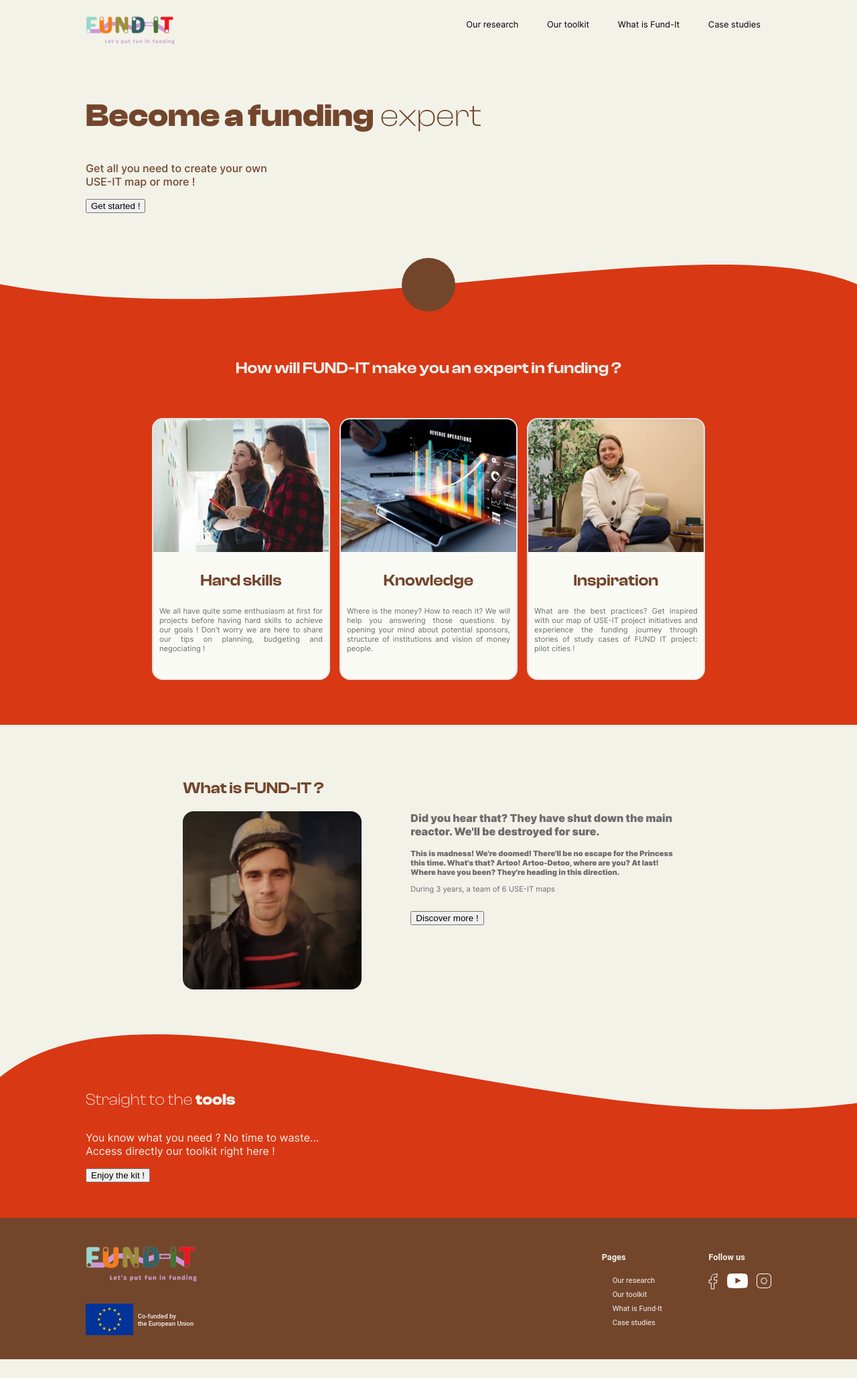
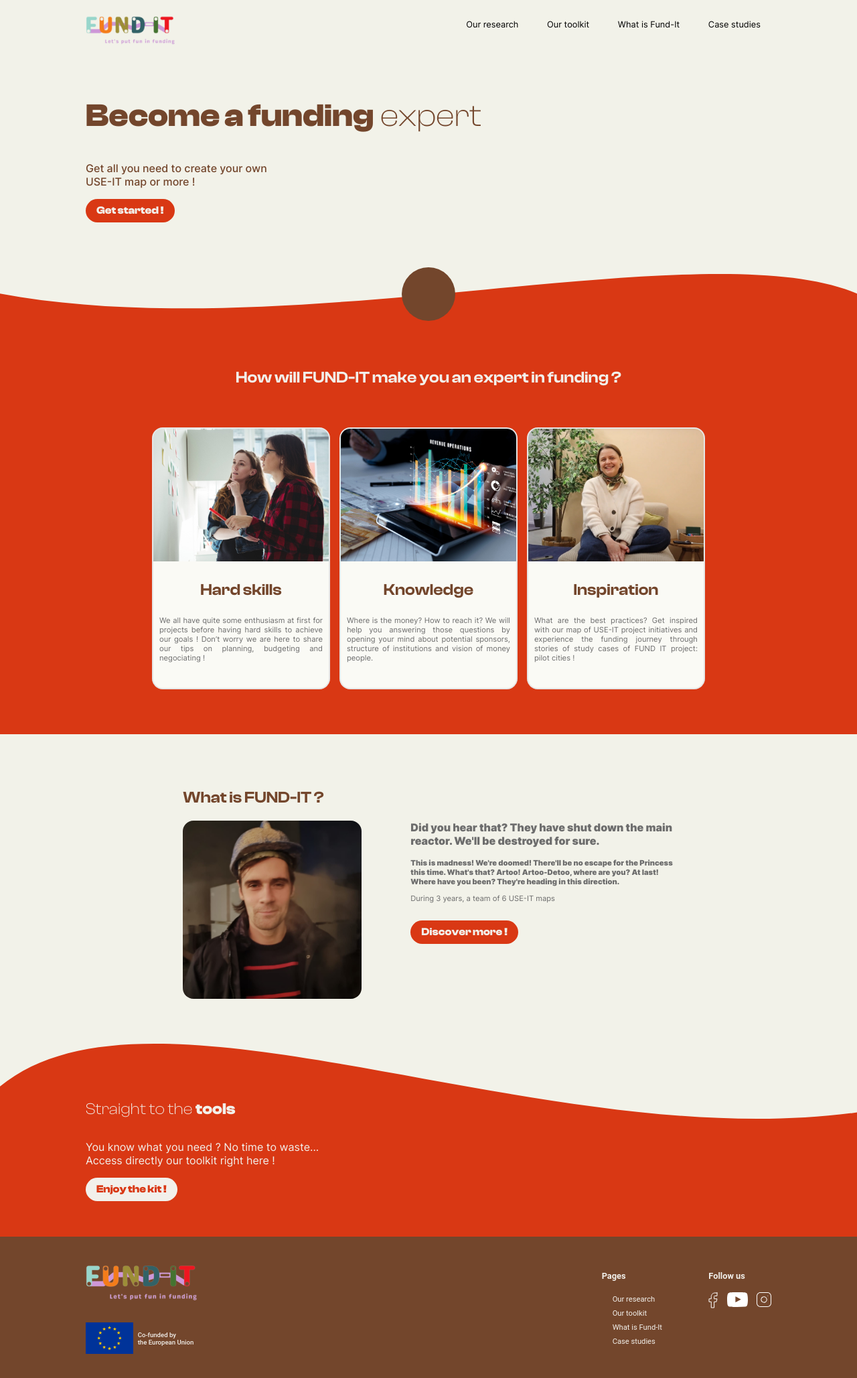
Before and after one commit to useiteurope/fund-it-website, a Jekyll site: the page built from index.html, in a window 1280 px wide. Shown: the whole page at 67% size. Built offline with Jekyll 4.4.1, drawn with Linux system fonts in a browser that asks for light colours; before the commit the page ends 2029 px from its top, so only the background shows below that.

Commit message:
💄 buttons design.

```diff
--- a/_includes/footer.html
+++ b/_includes/footer.html
@@ -13,7 +13,7 @@
         <div class="content">
             <h4>{{ site.data.footer.title }}</h4>
             <p>{{ site.data.footer.body }}</p>
-            <input type="button" value="Enjoy the kit !">
+            <a class="text-button-negative" href="/toolkit">Enjoy the kit !</a>
         </div>
     </div>
     <div id="footer-legals-and-pages">
@@ -34,7 +34,7 @@
                     {%- for site_page in site.pages -%}
                     {%- if site_page.url != "/" -%}
                     {%- if site_page.title -%}
-                    <li><a class="text-button page-link {% if page.path == site_page.path %}current{% endif %}"
+                    <li><a class="navigation-page-button page-link {% if page.path == site_page.path %}current{% endif %}"
                             href="{% if page.path == site_page.path %}#{% else %}{{ site_page.url | relative_url }}{% endif %}">{{
                             site_page.title | escape }}</a></li>
                     {%- endif -%}
--- a/_includes/navigation.html
+++ b/_includes/navigation.html
@@ -18,7 +18,7 @@
             {%- for site_page in site.pages -%}
             {%- if site_page.url != "/" -%}
             {%- if site_page.title -%}
-            <li><a class="text-button page-link {% if page.path == site_page.path %}current{% endif %}"
+            <li><a class="navigation-page-button page-link {% if page.path == site_page.path %}current{% endif %}"
                     href="{% if page.path == site_page.path %}#{% else %}{{ site_page.url | relative_url }}{% endif %}">{{
                     site_page.title | escape }}</a></li>
             {%- endif -%}
--- a/_sass/_buttons.sass
+++ b/_sass/_buttons.sass
@@ -1,8 +1,31 @@
-.text-button
+.navigation-page-button
+    text-decoration: none
     display: inline-block
     border-radius: 4pt
     padding: 8pt 12pt
     cursor: pointer
 
-.text-button:hover
+.navigation-page-button:hover
     background: #eee
+
+.text-button
+    text-decoration: none
+    display: inline-block
+    background-color: $primary-color
+    color: $on-primary-color
+    border: 0
+    border-radius: 20pt
+    text-align: center
+    padding: 6pt 12pt
+    font: 700 $font-size-regular $font-clash
+
+.text-button-negative
+    text-decoration: none
+    display: inline-block
+    background-color: $on-primary-color
+    color: $primary-color
+    border: 0
+    border-radius: 20pt
+    text-align: center
+    padding: 6pt 12pt
+    font: 700 $font-size-regular $font-clash
--- a/_sass/_footer.sass
+++ b/_sass/_footer.sass
@@ -63,9 +63,9 @@
                 .page-link.current
                     font-weight: 700
 
-                .text-button
+                .navigation-page-button
                     padding: 3pt 12pt
-                .text-button:hover
+                .navigation-page-button:hover
                     background: #8b5537
 
                 ul
--- a/_sass/_header.sass
+++ b/_sass/_header.sass
@@ -59,7 +59,6 @@
         text-align: right
 
         .page-link
-            text-decoration: none
             color: black
 
         .page-link.current
--- a/index.html
+++ b/index.html
@@ -7,7 +7,7 @@
   <div class="content">
     <h1>{{ site.data.home.title }}</h1>
     <p>{{ site.data.home.subtitle }}</p>
-    <button type="button">Get started !</button>
+    <a class="text-button" href="/case_studies">Get started !</a>
   </div>
 </section>
 
@@ -47,7 +47,7 @@
         <h3>{{site.data.home.part3.testimony.title}}</h3>
         <p>{{ site.data.home.part3.testimony.body }}</p>
         <div class="caption">{{ site.data.home.part3.testimony.footer }}</div>
-        <button>Discover more !</button>
+        <a class="text-button" href="/about">Discover more !</a>
       </div>
     </div>
   </div>
```
